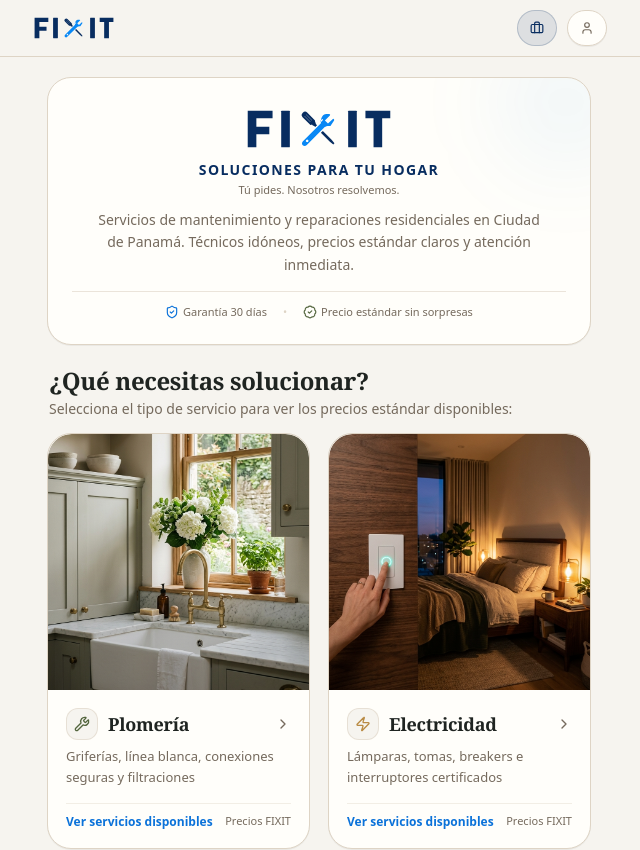
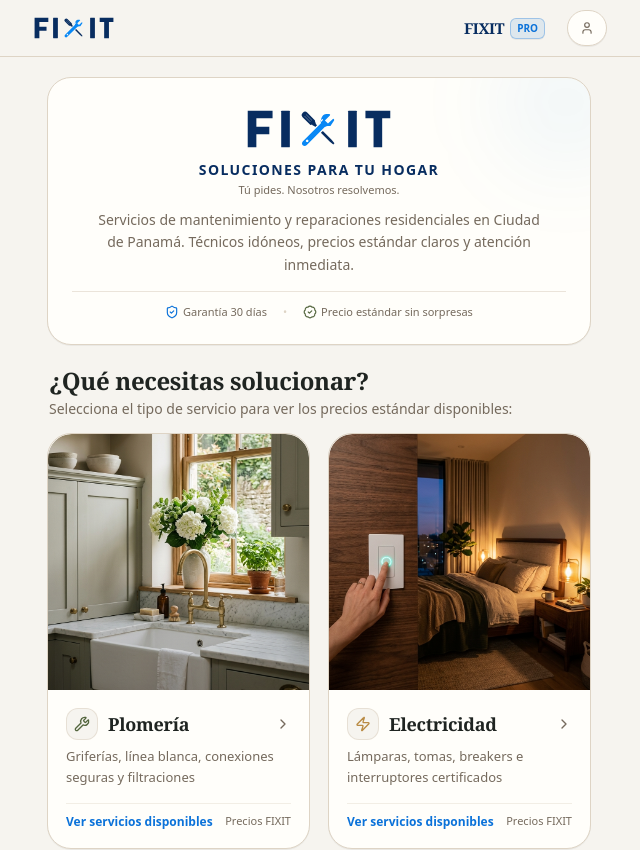
Before and after one commit to alquimiaproductspty-lang/Fixit-App-2.0, a React (Vite) app: page / in a window 1280 px wide. Shown: the top 850 px of the page, without its empty margins (321-961 px from the left). Built offline with nearby package versions, Linux system fonts and the light colour scheme; no server answers; the database is empty; a web font is replaced by a local one.

Commit message:
Update Navbar.tsx

```diff
--- a/src/components/Navbar.tsx
+++ b/src/components/Navbar.tsx
@@ -1,5 +1,5 @@
 import React, { useState } from 'react';
-import { LogOut, ArrowLeft, User, Shield, Briefcase } from 'lucide-react';
+import { LogOut, ArrowLeft, User, Shield } from 'lucide-react';
 import { authService, AuthState } from '../lib/firebase';
 import { FixitLogo } from './FixitLogo';
 import { UserProfileModal } from './auth/UserProfileModal';
@@ -54,14 +54,19 @@ export const Navbar: React.FC<NavbarProps> = ({
 
           {/* Navigation & Controls */}
           <div className="flex items-center gap-2 sm:gap-2.5">
-            {/* NUEVO BOTÓN B2B FIXIT PRO */}
+
+            {/* BOTÓN B2B FIXIT PRO (Estilo Minimalista Dos Tonos) */}
             <button
               onClick={() => onNavigate('pro')}
-              className="flex items-center gap-1.5 px-3 py-1.5 rounded-full bg-[#082D60]/10 hover:bg-[#082D60]/20 border border-[#082D60]/20 text-xs font-bold text-[#082D60] transition-colors min-h-[36px] cursor-pointer"
+              className="flex items-center gap-1.5 px-3 py-1.5 rounded-xl hover:bg-[#DED4C5]/30 transition-colors cursor-pointer active:scale-95"
               title="Mantenimiento para negocios"
             >
-              <Briefcase className="w-3.5 h-3.5" />
-              <span className="hidden xs:inline">Para Negocios</span>
+              <span className="font-serif font-black text-[15px] tracking-tight text-[#082D60]">
+                FIXIT
+              </span>
+              <span className="text-[#0B72D9] font-sans font-extrabold text-[10px] uppercase px-1.5 py-0.5 rounded-md bg-[#0B72D9]/10 border border-[#0B72D9]/30 shadow-2xs">
+                PRO
+              </span>
             </button>
 
             {isLoading ? (
```
